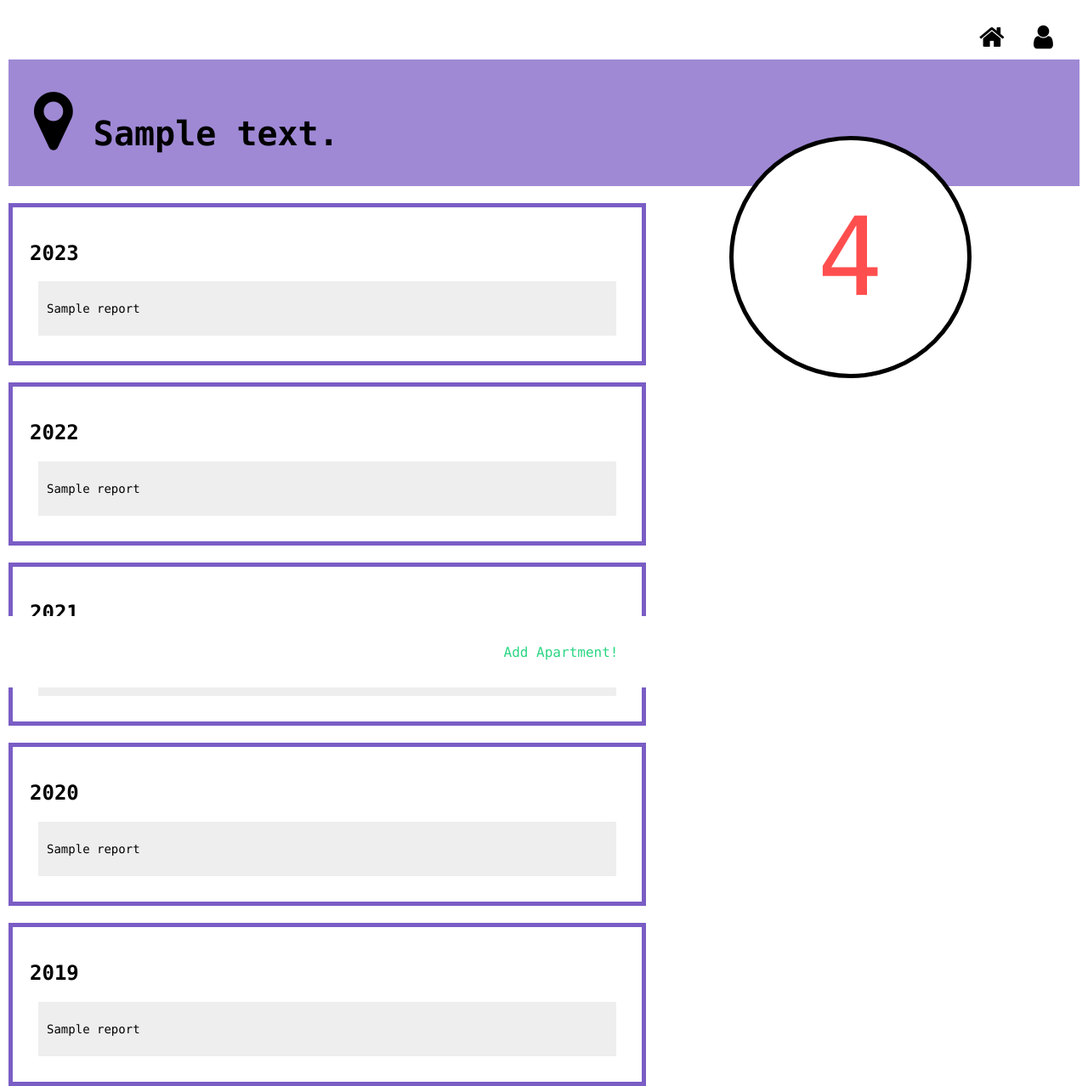
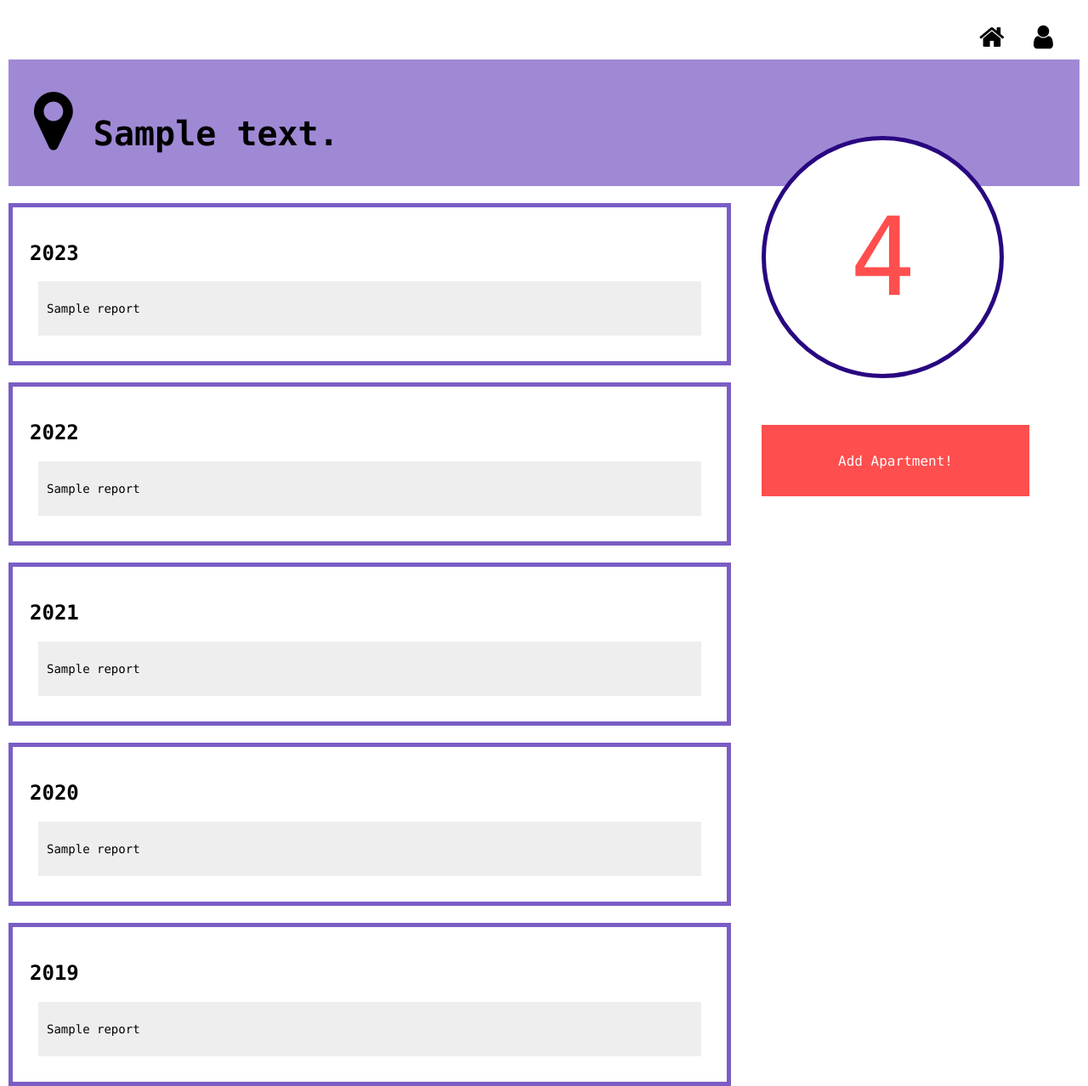
Before and after one commit to livfern47/CS411ProjectS24, a Flask app: template backend/templates/SearchResult.html in a window 1280 px wide. Shown: the whole page at 85% size. Run offline with Flask 3, Linux system fonts and the light colour scheme; the template is opened without the code that fills it: most values are stand-ins (such as "Sample title", 1, 10 or a date in 2020).

Commit message:
Search functionality added. Have to account for errors and resize some stuff

```diff
--- a/backend/api_interact.py
+++ b/backend/api_interact.py
@@ -101,7 +101,7 @@ def find_issues(address,key):
                     append=True
                     rating-=1
         if append:
-            report.append(item['type'] + " reported at " + item['location_street_name'] )
+            report.append(item['type'] + " reported at " + item['location_street_name'] + " on " + (item['open_dt'])[:10])
 
     value ={
         'issues': report,
--- a/backend/app.py
+++ b/backend/app.py
@@ -2,22 +2,27 @@
 # CKAN API, used by Boston 311
 
 from api_interact import find_issues_wrapper
-from flask import Flask, render_template
+from flask import Flask, render_template, request, url_for, flash, redirect
 
 app = Flask(__name__)
+app.config['SECRET_KEY'] = 'c5089374a4f1b370064f8f337e7e89650b9347932d13e004'
 
 @app.route("/", methods=['GET', 'POST'])
 def home():
+    if request.method == 'POST':
+        address = request.form['address']
+        return redirect(url_for('report', address=address))
     return render_template("Home.html")
 
-@app.route("/apt_report")
-def report():
-    address = "2 Hillside St Mission Hill MA 02120"
+@app.route("/report/<address>", methods=['GET', 'POST'])
+def report(address):
     reports = find_issues_wrapper(address)
     rating = 0
 
     rating =( reports['report2023']['rating'] + reports['report2022']['rating'] + reports['report2021']['rating'] +
              reports['report2020']['rating'] +reports['report2019']['rating']) / 5
+
+    rating = round(rating,1)
     return render_template("SearchResult.html", address=address, reports=reports, rating=rating)
 
 @app.route("/profile")
--- a/backend/templates/SearchResult.html
+++ b/backend/templates/SearchResult.html
@@ -17,8 +17,8 @@
       color: black;
       min-height: 100%;
       height: 100%;
-      padding-bottom: 0;
       margin: 10px;
+      margin-bottom: 20px;
     }
 
     button {
@@ -92,24 +92,24 @@
 
     .incidents .report {
       background-color: white;
-      width: 700px;
+      width: 800px;
       border: 5px solid #7a5dc5;
       padding: 20px;
       margin-top: 20px;
     }
 
-    .rating {
+    .rcol {
       float: left;
       width: 33%;
     }
 
-    .rating .circle {
+    .rcol .circle {
       position: absolute;
       top: 20%;
-      left: 67%;
+      left: 70%;
       font-size: 8em;
       background: white;
-      border: 5px solid black;
+      border: 5px solid #290780;
       width: 275px;
       height: 275px;
       border-radius: 50%;
@@ -120,41 +120,28 @@
 
     }
 
-    .rating .circle .best {
+    .rcol .circle .best {
       color: rgb(42, 214, 131);
     }
 
-    .rating .circle .mid {
+    .rcol .circle .mid {
       color: rgb(255, 239, 92)
     }
 
-    .rating .circle .worst {
+    .rcol .circle .worst {
       color: rgb(255, 78, 78)
     }
 
-    .footer {
-      position: fixed;
-      left: 0;
-      bottom: 0;
-      width: 100%;
-      height: 75px;
-      background-color: rgb(255, 255, 255);
-      color: rgb(0, 0, 0);
-      text-align: center;
-    }
-
-    .footer .add_apt {
+    .rcol .add-apt {
+      position: absolute;
+      top: 500px;
+      left: 70%;
       padding: 20px;
-      width: 100%;
-      background-color: white;
+      width: 275px;
       font-size: 16px;
       cursor: pointer;
-      color: rgb(42, 214, 131)
-    }
+      text-align: center;
 
-    .footer .add_apt:hover {
-      color: white;
-      background-color: rgb(42, 214, 131);
     }
   </style>
 </head>
@@ -231,7 +218,7 @@
 
   <!-- This is the rating our backend has assigned the address, with a background color
   as appropriate -->
-  <div class="rating">
+  <div class="rcol">
     <div class="circle">
       <!-- Once this is linked to the backend, it will change color based on the rating given. -->
       {% if rating > 7 %}
@@ -246,8 +233,16 @@
 
   </div>
 
-  <div class="footer">
-    <button class="add_apt">Add Apartment!</button>
+  <div class="rcol">
+    {% if rating > 7 %}
+    <button class="add-apt" style="color: white; background-color: rgb(42, 214, 131); "> Add Apartment!</button>
+    {% elif rating > 4 %}rgb(255, 239, 92)
+    <button class="add-apt" style="color: white; background-color: rgb(255, 239, 92); "> Add Apartment!</button>
+    {% else %}
+    <button class="add-apt" style="color: white; background-color: rgb(255, 78, 78); "> Add Apartment!</button>
+    {% endif %}
+
+
   </div>
 
 
```
Also changed, not shown: backend/templates/Home.html (+5 -10 lines).
